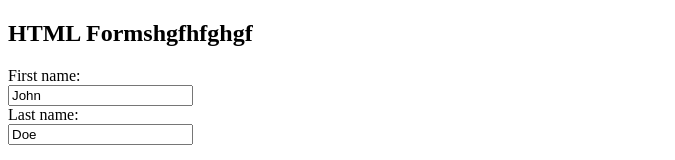
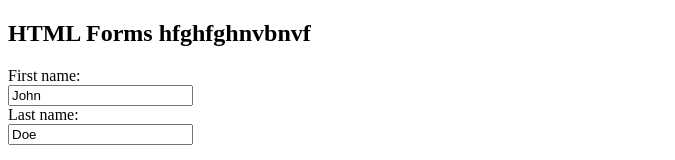
Before and after one commit to oswaldo25/prueba, a plain HTML site: page index.html in a window 1280 px wide. Shown: the top 160 px of the page, without its empty margins (0-675 px from the left). Drawn offline with Linux system fonts and the light colour scheme.

Commit message:
Update index.html

```diff
--- a/index.html
+++ b/index.html
@@ -2,7 +2,7 @@
 <html>
 <body>
 
-<h2>HTML Formshgfhfghgf</h2>
+<h2>HTML Forms hfghfghnvbnvf</h2>
 
 <form action="/action_page.php">
   <label for="fname">First name:</label><br>
```
